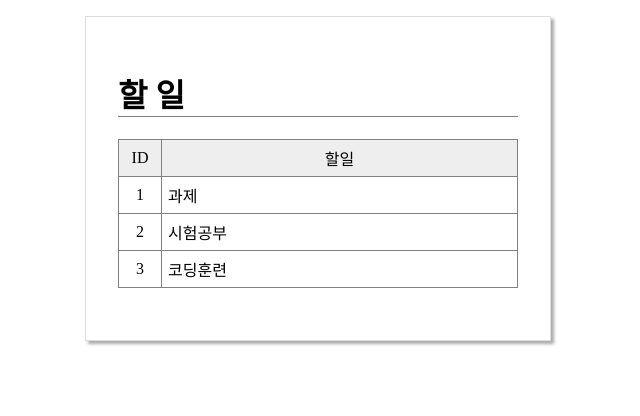
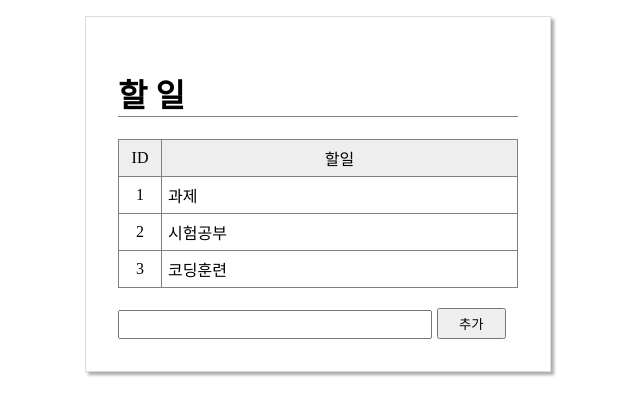
Before and after one commit to rltgjqmtkdydwk/25-1-frontend, a Vue app in the folder todo1/: page / in a window 1280 px wide. Shown: the top 416 px of the page, without its empty margins (322-962 px from the left). Built offline with nearby package versions, Linux system fonts and the light colour scheme.

Commit message:
추가 기능

```diff
--- a/todo1/src/MyTodo.vue
+++ b/todo1/src/MyTodo.vue
@@ -1,9 +1,20 @@
 <script setup>
-const todos = [
+import { ref } from 'vue';
+
+const todos = ref([
   { id: 1, title: "과제" },
   { id: 2, title: "시험공부" },
   { id: 3, title:"코딩훈련" }
-]
+]);
+
+const title = ref('');
+
+function addTodo() {
+  const lastId = todos.value.length == 0 ? 0 :
+    todos.value[todos.value.length - 1].id;
+  todos.value.push({id: lastId + 1, title: title.value});
+  title.value = "";
+}
 </script>
 
 <template>
@@ -20,8 +31,9 @@ const todos = [
         </tr>
       </tbody>
     </table>
+    <input type="text" v-model.trim="title" />
+    <button type="button" v-on:click="addTodo">추가</button>
   </div>
-
 </template>
 
 <style scoped>
@@ -30,4 +42,6 @@ table { border-collapse: collapse; margin: 20px 0; width: 100%; }
 thead { background-color: #eee; text-align: center; }
 td { border: 1px solid gray; padding: 6px; }
 td:nth-child(1) { text-align: center; width: 30px; }
+input[type=text] { padding: 5px; margin-right: 5px; width: 300px; }
+button { padding: 0.3em 1.5em; }
 </style>
```
